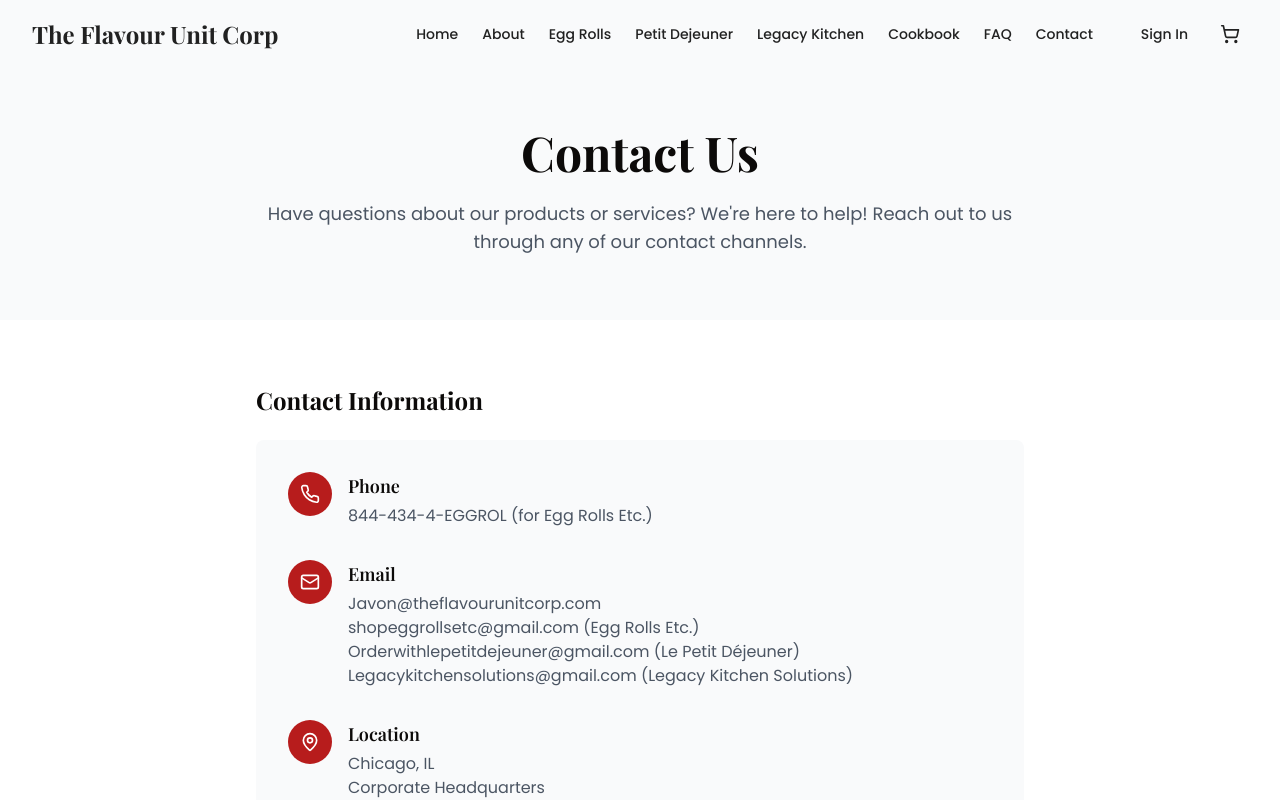
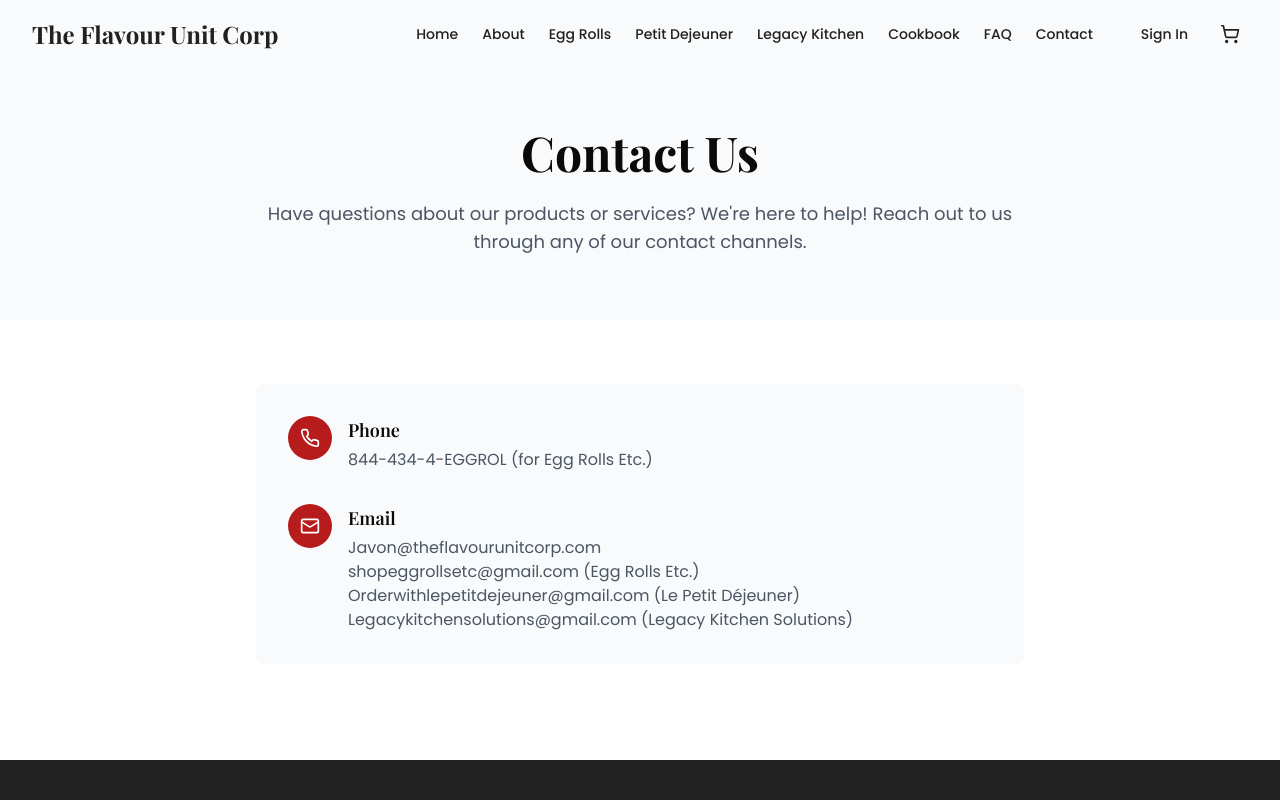
Before and after one commit to ce482/flavour-unit-eats-verse, a React (Vite) app: page /contact in a window 1280 px wide. Shown: the top 800 px of the page. Built offline with nearby package versions, Linux system fonts and the light colour scheme.

Commit message:
Fix: Contact page and homepage updates
- Updated contact page to include email links.
- Fixed the image link on the homepage.

```diff
--- a/src/components/home/HeroBanner.tsx
+++ b/src/components/home/HeroBanner.tsx
@@ -9,7 +9,7 @@ const HeroBanner = () => {
       <div
         className="absolute inset-0 bg-cover bg-center bg-no-repeat"
         style={{
-          backgroundImage: "url('https://images.unsplash.com/photo-1546549032-9571cd6b27df?ixlib=rb-4.0.3&auto=format&fit=crop&w=2070&q=80')",
+          backgroundImage: "url('/lovable-uploads/5fe3c549-7c1e-4e4d-a76f-3cb60386a6b8.png')",
         }}
       >
         <div className="absolute inset-0 bg-black opacity-50"></div>
--- a/src/pages/Contact.tsx
+++ b/src/pages/Contact.tsx
@@ -2,7 +2,7 @@
 import { useEffect } from 'react';
 import Navbar from '../components/layout/Navbar';
 import Footer from '../components/layout/Footer';
-import { Mail, MapPin, Phone } from 'lucide-react';
+import { Mail, Phone } from 'lucide-react';
 
 const Contact = () => {
   useEffect(() => {
@@ -29,7 +29,6 @@ const Contact = () => {
         <section className="py-16 bg-white">
           <div className="container-wide">
             <div className="max-w-3xl mx-auto">
-              <h2 className="text-2xl font-bold mb-6">Contact Information</h2>
               <div className="bg-gray-50 rounded-lg p-8 mb-8">
                 <div className="space-y-8">
                   <div className="flex items-start">
@@ -48,21 +47,26 @@ const Contact = () => {
                     </div>
                     <div>
                       <h3 className="text-lg font-semibold mb-1">Email</h3>
-                      <p className="text-gray-600">Javon@theflavourunitcorp.com</p>
-                      <p className="text-gray-600">shopeggrollsetc@gmail.com (Egg Rolls Etc.)</p>
-                      <p className="text-gray-600">Orderwithlepetitdejeuner@gmail.com (Le Petit Déjeuner)</p>
-                      <p className="text-gray-600">Legacykitchensolutions@gmail.com (Legacy Kitchen Solutions)</p>
-                    </div>
-                  </div>
-
-                  <div className="flex items-start">
-                    <div className="bg-flavour-red p-3 rounded-full text-white mr-4">
-                      <MapPin size={20} />
-                    </div>
-                    <div>
-                      <h3 className="text-lg font-semibold mb-1">Location</h3>
-                      <p className="text-gray-600">Chicago, IL</p>
-                      <p className="text-gray-600">Corporate Headquarters</p>
+                      <p className="text-gray-600">
+                        <a href="mailto:Javon@theflavourunitcorp.com" className="hover:text-flavour-red transition-colors">
+                          Javon@theflavourunitcorp.com
+                        </a>
+                      </p>
+                      <p className="text-gray-600">
+                        <a href="mailto:shopeggrollsetc@gmail.com" className="hover:text-flavour-red transition-colors">
+                          shopeggrollsetc@gmail.com
+                        </a> (Egg Rolls Etc.)
+                      </p>
+                      <p className="text-gray-600">
+                        <a href="mailto:Orderwithlepetitdejeuner@gmail.com" className="hover:text-flavour-red transition-colors">
+                          Orderwithlepetitdejeuner@gmail.com
+                        </a> (Le Petit Déjeuner)
+                      </p>
+                      <p className="text-gray-600">
+                        <a href="mailto:Legacykitchensolutions@gmail.com" className="hover:text-flavour-red transition-colors">
+                          Legacykitchensolutions@gmail.com
+                        </a> (Legacy Kitchen Solutions)
+                      </p>
                     </div>
                   </div>
                 </div>
```
